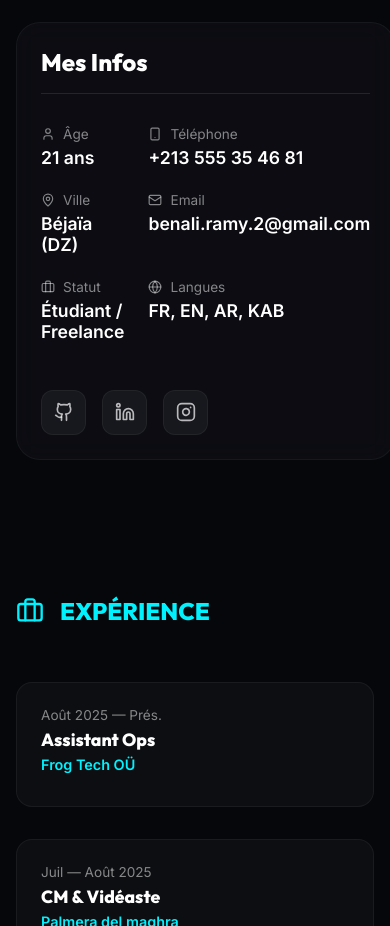
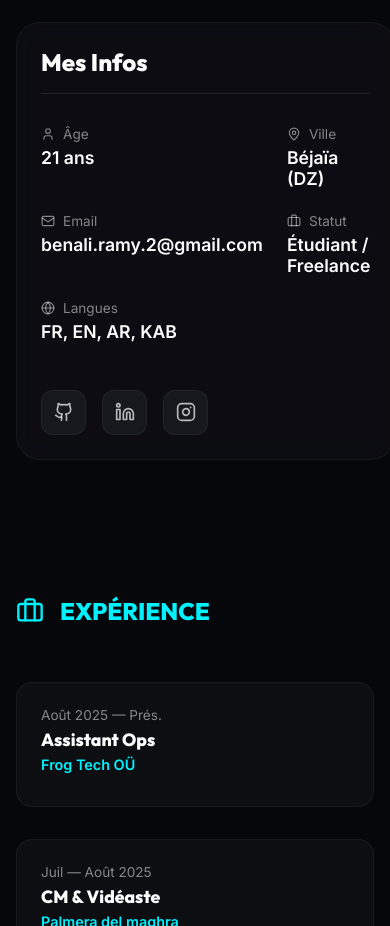
Before and after one commit to RamyBenali/ramy-bnl, a React (Vite) app: page /about in a window 390 px wide. Shown: the part 1080-2006 px from the top of the page. Built offline with nearby package versions, Linux system fonts and the light colour scheme.

Commit message:
Delete phone number

```diff
--- a/src/i18n.ts
+++ b/src/i18n.ts
@@ -254,7 +254,6 @@ const resources = {
                 "infos": {
                     "title": "Mes Infos",
                     "age": "Âge",
-                    "phone": "Téléphone",
                     "city": "Ville",
                     "status": "Statut",
                     "langs": "Langues"
@@ -603,7 +602,6 @@ const resources = {
                 "infos": {
                     "title": "My Infos",
                     "age": "Age",
-                    "phone": "Phone",
                     "city": "City",
                     "status": "Status",
                     "langs": "Languages"
--- a/src/pages/AboutPage.tsx
+++ b/src/pages/AboutPage.tsx
@@ -122,10 +122,6 @@ const AboutPage: React.FC = () => {
                                 <div className="info-item">
                                     <span className="i-label"><User size={14} /> {t('about.infos.age', 'Âge')}</span>
                                     <span className="i-val">21 ans</span>
-                                </div>
-                                <div className="info-item">
-                                    <span className="i-label"><Smartphone size={14} /> {t('about.infos.phone', 'Téléphone')}</span>
-                                    <span className="i-val">+213 555 35 46 81</span>
                                 </div>
                                 <div className="info-item">
                                     <span className="i-label"><MapPin size={14} /> {t('about.infos.city', 'Ville')}</span>
```
